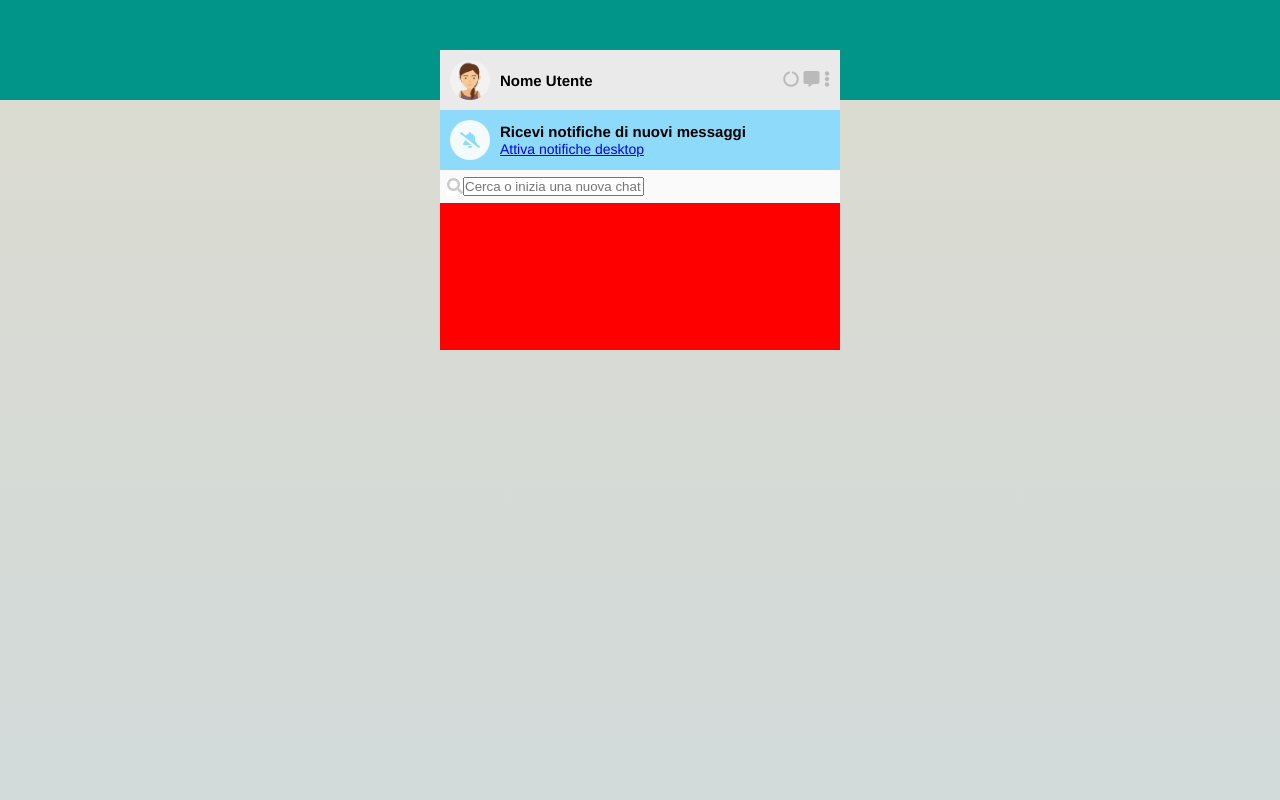
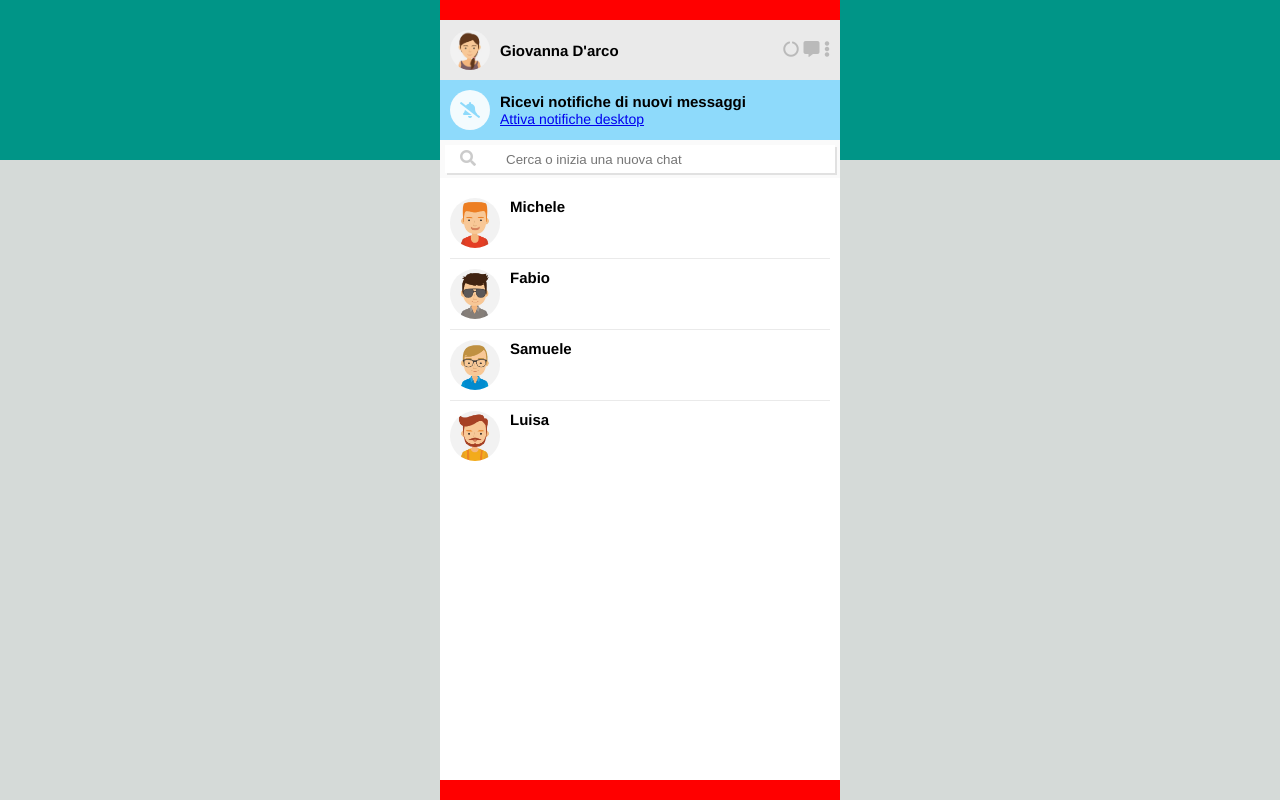
Before and after one commit to Ma-ko92/vue-boolzapp, a plain HTML site: page index.html in a window 1280 px wide. Drawn offline with nearby package versions, Linux system fonts and the light colour scheme.

Commit message:
Colonna sinistra completata

```diff
--- a/css/style.css
+++ b/css/style.css
@@ -18,37 +18,26 @@ img{
 }
 /* Wrapper */
 .wrapper{
-    max-width: 100vw;
-    position: relative;
+    background: linear-gradient(180deg, rgba(0,149,135,1) 20%, rgba(213,218,216,1) 20%);
 }
-/* Style element */
-.bg_style_top{
-    height: 100px;
-    background-color: #009588;
-}
-.bg_style_bottom{
-    height: calc(100vh - 100px);
-    background-image: linear-gradient(#dbdbd1, #d2dada);
-}
-/* Container */
-.container{
-    position: absolute;
-    top: 25%;
-    left: 50%;
-    transform: translate(-50%, -50%);
-}
-
 
 /* MAIN */
 /* Inner container */
 .inner_container{
+    margin: auto;
+    padding: 20px 0px;
+    height: 100vh;
     /* Test */
     background: red;
     width: 400px;
-    height: 300px;
 }
 
 /* User interface */
+.user_interface{
+    display: flex;
+    flex-direction: column;
+    height: 100%;
+}
 .user_option_container{
     display: flex;
     flex-direction: row;
@@ -56,6 +45,9 @@ img{
     align-items: center;
     background: #eaeaea;
     padding: 10px;
+}
+.user_option{
+    cursor: pointer;
 }
 
 /* User Avatar */
@@ -90,6 +82,7 @@ img{
     border-radius: 50%;
     position: relative;
     margin-right: 10px;
+    cursor: pointer;
 }
 .notify_icon i{
     position: absolute;
@@ -103,12 +96,53 @@ img{
 }
 
 /* Searc Area */
+.search_area{
+    padding: 5px;
+    background-color: #fafafa;
+}
 .search_container{
     display: flex;
     align-items: center;
-    padding: 7px;
-    background-color: #fafafa;
+    box-shadow: 2px 2px rgb(0 0 0 / 10%);
+    background-color: white;
+
+}
+.search_container input{
+    width: 100%;
+    border: none;
+    outline: none;
+    margin-left: 30px;
 }
 .search_icon{
+    margin-left: 15px;
+    padding: 5px 0px;
+}
+
+/* User Chat area */
+.user_chats{
     background-color: white;
+    padding: 10px;
+    height: 100%;
 }
+.user_chats ul li{
+    list-style-type: none;
+    border-bottom: 1px solid #eaeaea ;
+    cursor: pointer;
+}
+.user_chats ul li:last-child{
+    border-bottom: none;
+}
+.user_chats ul li:hover{
+    background-color: lightgrey;
+}
+.contacts_info{
+    display: flex;
+    flex-direction: row;
+    padding: 10px 0px;
+}
+.contacts_info img{
+    width: 50px;
+    height: 50px;
+    border-radius: 50%;
+    margin-right: 10px;
+}
--- a/index.html
+++ b/index.html
@@ -19,39 +19,39 @@
 <body>
     <!-- Wrapper -->
     <div class="wrapper">
-        <!-- Style element -->
-        <div class="bg_style_top"></div>
-        <div class="bg_style_bottom"></div>
-
         <!-- Container -->
         <div class="container">
             <!-- Vue Container -->
             <div id="root">
                 <!-- MAIN -->
                 <main>
+                    <!-- Inner Container -->
                     <div class="inner_container">
+                        <!-- User Interface -->
                         <div class="user_interface">
+                            <!-- User Option -->
                             <div class="user_option_container">
+                                <!-- Avatar area -->
                                 <div class="user_avatar">
-                                    <img src="img/avatar_io.jpg" alt="my_avatar">
+                                    <img :src="'img/avatar' + userProfile.avatar + '.jpg'" alt="my_avatar">
                                     <!-- User name -->
-                                    <div class="text">Nome Utente</div>
+                                    <div class="text">{{userProfile.name}}</div>
                                 </div>
-
-
-
+                                <!-- Option area -->
                                 <div class="user_option opacity">
                                     <i class="fas fa-circle-notch"></i>
                                     <i class="fas fa-comment-alt"></i>
                                     <i class="fas fa-ellipsis-v"></i>
                                 </div>
                             </div>
+                            <!-- User Option End -->
 
+                            <!-- Notify area -->
                             <div class="user_notify">
                                 <div class="notify_icon">
                                     <i class="fas fa-bell-slash"></i>
                                 </div>
-
+                                <!-- Option -->
                                 <div class="notify_text">
                                     <div class="text">
                                         Ricevi notifiche di nuovi messaggi
@@ -59,24 +59,45 @@
                                     <a href="#">Attiva notifiche desktop</a>
                                 </div>
                             </div>
+                            <!-- Notify area End -->
 
+                            <!-- Search filter area -->
                             <div class="search_area">
                                 <div class="search_container">
                                     <div class="search_icon">
                                         <i class="fas fa-search opacity"></i>
                                     </div>
-                                    <div>
-                                        <label for="user_filter"></label>
-                                        <input id="user_filter" type="text" placeholder="Cerca o inizia una nuova chat">
-                                    </div>
+
+                                    <!-- Input area -->
+                                    <label for="user_filter"></label>
+                                    <input id="user_filter" type="text" placeholder="Cerca o inizia una nuova chat">
                                 </div>
                             </div>
+                            <!-- Search filter area End-->
+
+                            <!-- User chat area -->
+                            <div class="user_chats">
+                                <ul>
+                                    <!-- List of Contacts -->
+                                    <li v-for="(contacts, avatar) in contacts" class="text">
+                                        <div class="contacts_info">
+                                            <img :src="'img/avatar' + contacts.avatar + '.jpg'" alt="avatar">
+                                            <span>{{contacts.name}}</span>
+                                        </div>
+                                    </li>
+                                </ul>
+                            </div>
+                            <!-- User chat area End-->
                         </div>
+                        <!-- User Interface End -->
 
+                        <!-- Message Interface -->
                         <div class="message_interface">
 
                         </div>
+                        <!-- Message Interface -->
                     </div>
+                    <!-- Inner Container -->
                 </main>
                 <!-- MAIN END -->
             </div>
--- a/js/script.js
+++ b/js/script.js
@@ -3,6 +3,12 @@ var app = new Vue({
     el: "#root",
 
     data:{
+        // User personal Profile
+        userProfile: {
+            name: "Giovanna D'arco",
+            avatar: "_io"
+        },
+        // User Contacts
         contacts: [
             {
                 name: 'Michele',
```
